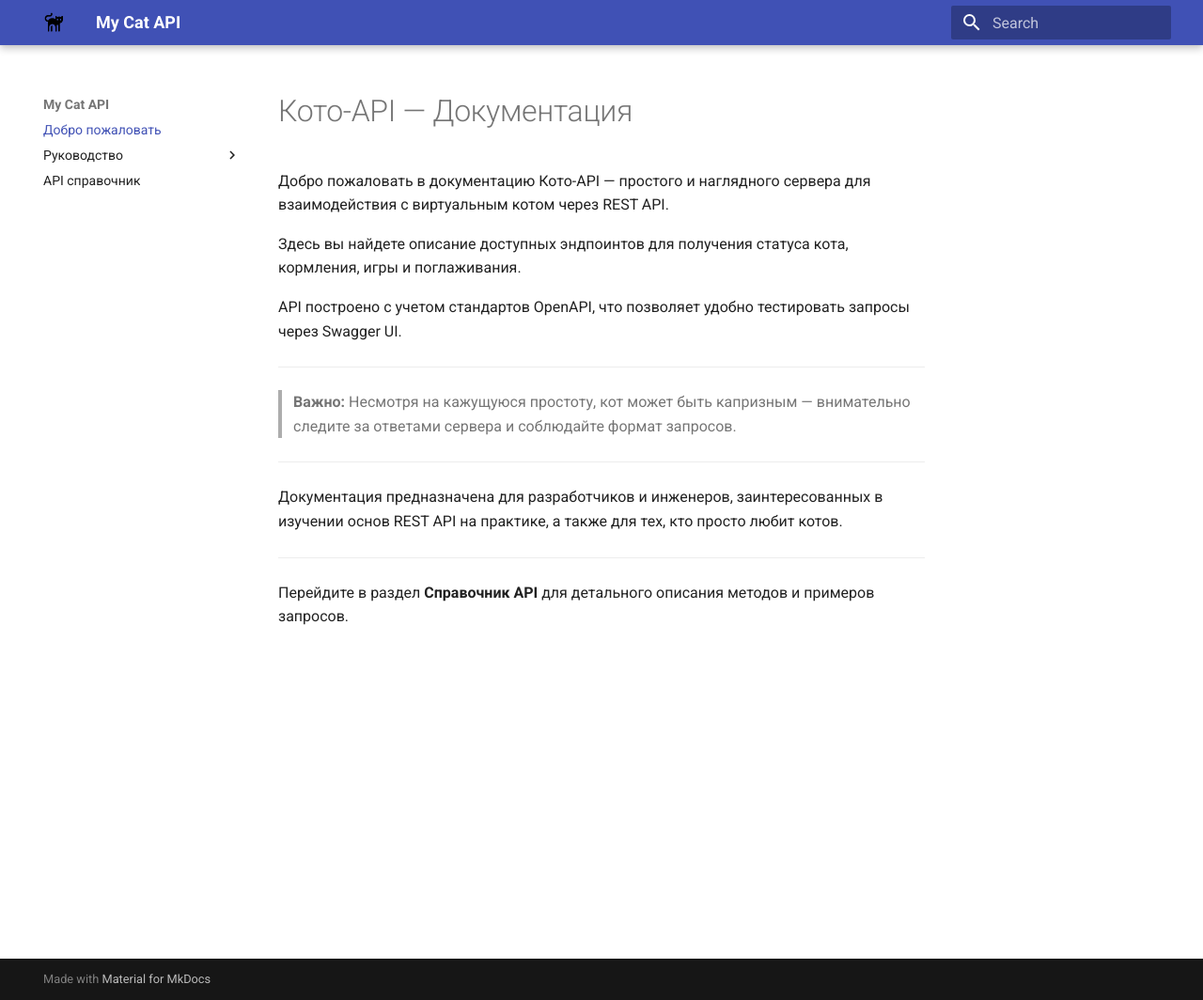
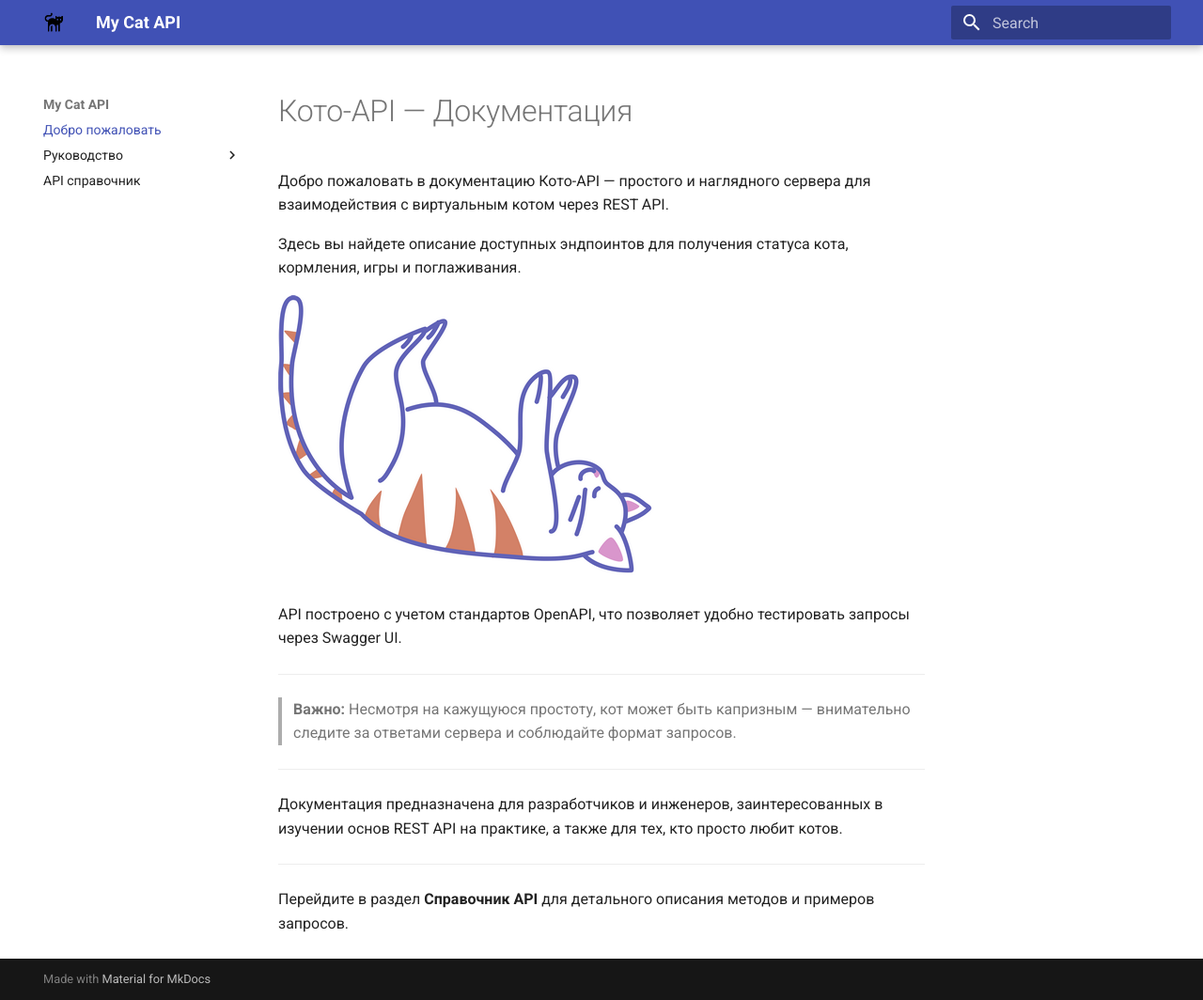
Before and after one commit to shuriksl/my-docs-site, an MkDocs documentation site: the page built from docs/index.md, in a window 1280 px wide and 1064 px high. Shown: the whole window at 94% size. Built offline with MkDocs 1.6.1 and Material for MkDocs 9.7.7, drawn with Linux system fonts in a browser that asks for light colours.

Commit message:
add picture

```diff
--- a/docs/index.md
+++ b/docs/index.md
@@ -3,6 +3,8 @@
 Добро пожаловать в документацию Кото-API — простого и наглядного сервера для взаимодействия с виртуальным котом через REST API.
 
 Здесь вы найдете описание доступных эндпоинтов для получения статуса кота, кормления, игры и поглаживания.
+
+![кот](images/cat.png)
 
 API построено с учетом стандартов OpenAPI, что позволяет удобно тестировать запросы через Swagger UI.
 
```
Also changed, not shown: docs/images/cat.png (added).
